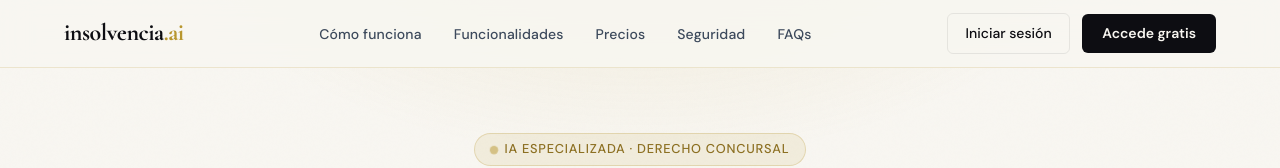
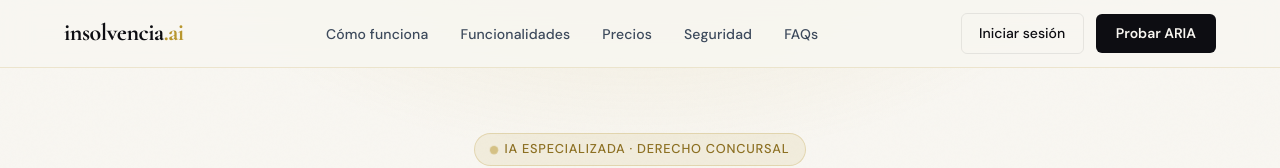
Before and after one commit to jog0002-droid/isolvencia.ai, a plain HTML site: page index.html in a window 1280 px wide. Shown: the top 168 px of the page. Drawn offline with nearby package versions, Linux system fonts and the light colour scheme.

Commit message:
Update index.html

```diff
--- a/index.html
+++ b/index.html
@@ -722,7 +722,7 @@ footer {
   </ul>
   <div class="nav-cta">
     <a class="btn-ghost" href="#precios">Iniciar sesión</a>
-    <a class="btn-primary" href="#precios">Accede gratis</a>
+    <a class="btn-primary" href="/chat.html">Probar ARIA</a>
   </div>
   <div class="hamburger" onclick="toggleMobile()">
     <span></span><span></span><span></span>
```
